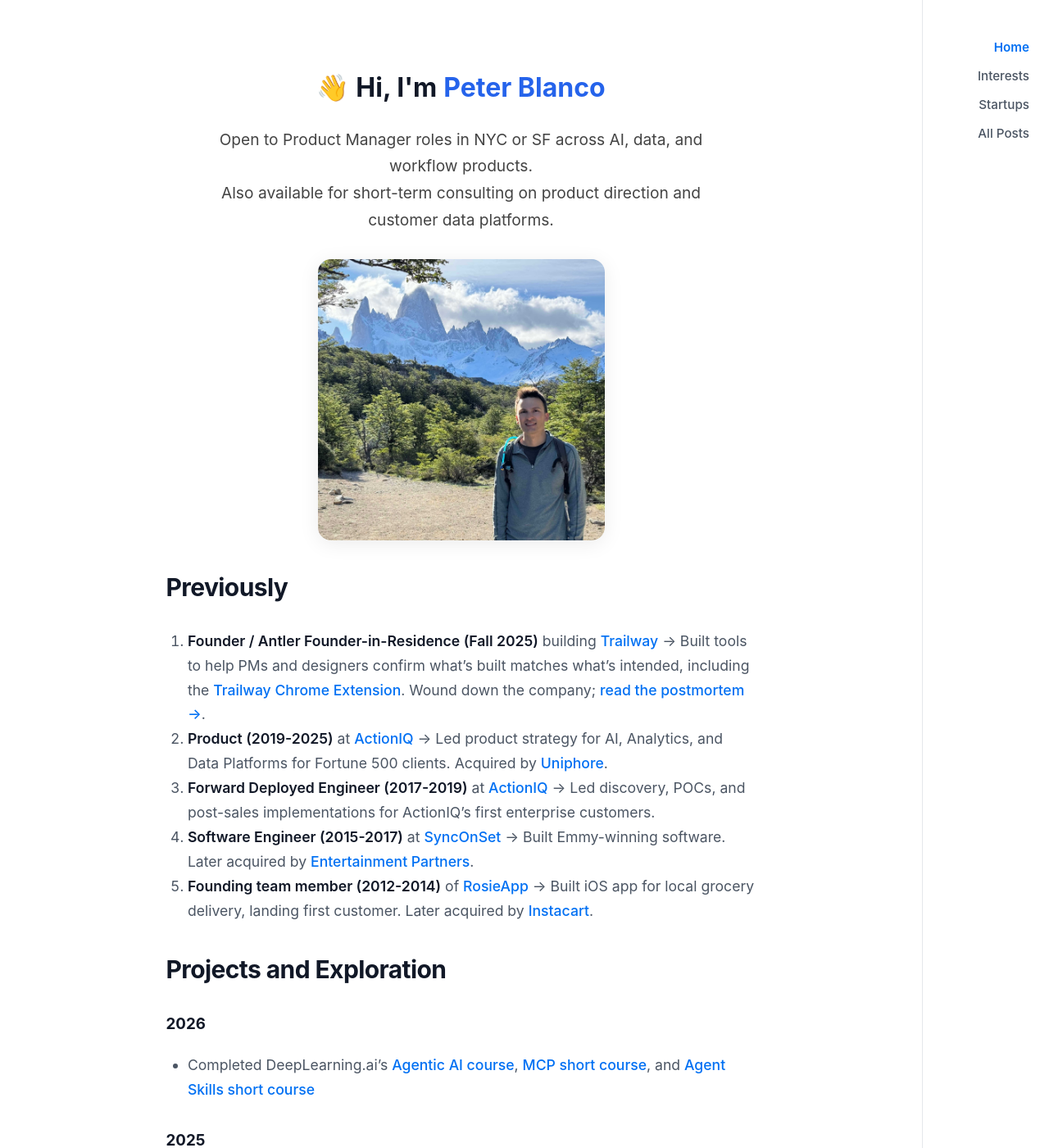
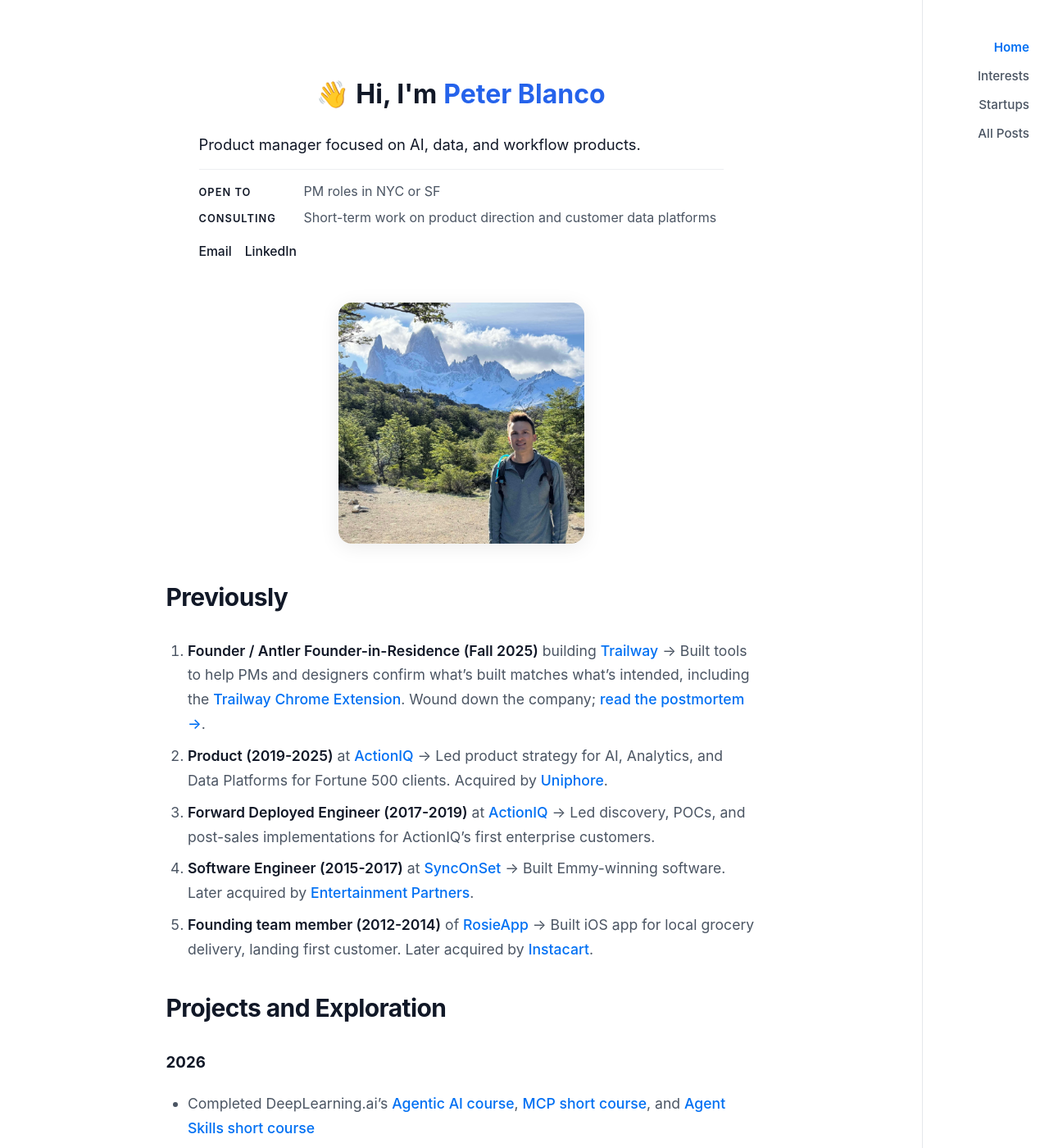
Before and after one commit to PBlanco/pblanco.github.io, a Jekyll site: the page built from index.md, in a window 1280 px wide and 1400 px high. Shown: the whole window at 82% size. Built offline with Jekyll 4.4.1, drawn with Linux system fonts in a browser that asks for light colours.

Commit message:
Update AGENTS guidance and spacing

```diff
--- a/assets/css/styles.css
+++ b/assets/css/styles.css
@@ -61,6 +61,11 @@
   padding: 0;
   font-size: 1rem;
   line-height: 1.5;
+}
+
+main ul li,
+main ol li {
+  margin-bottom: 0.55rem;
 }
 
 main strong {
@@ -374,8 +379,9 @@
   display: flex;
   flex-direction: column;
   align-items: center;
-  margin: 2rem 0 2rem 0;
+  margin: 2.5rem 0 3rem 0;
 }
+
 .intro-greeting {
   font-size: 2rem;
   font-weight: 700;
@@ -383,16 +389,72 @@
   align-items: center;
   gap: 0.5rem;
 }
+
 .intro-name {
   color: #2563eb;
 }
-.intro-desc {
-  margin-top: 1.2rem;
-  font-size: 1.2rem;
-  max-width: 600px;
-  text-align: center;
-  color: #444;
+
+.intro-copy {
+  width: min(100%, 40rem);
+  margin-top: 1.25rem;
 }
+
+.intro-summary {
+  margin: 0;
+  font-size: 1.15rem;
+  line-height: 1.55;
+  text-align: left;
+  color: var(--text-primary);
+}
+
+.intro-meta {
+  margin-top: 0.95rem;
+  padding-top: 0.85rem;
+  border-top: 1px solid rgba(229, 231, 235, 0.7);
+}
+
+.intro-meta p {
+  margin: 0;
+  font-size: 1rem;
+  line-height: 1.6;
+  text-align: left;
+  color: var(--text-secondary);
+  display: grid;
+  grid-template-columns: 7.25rem 1fr;
+  gap: 0.75rem;
+  align-items: baseline;
+}
+
+.intro-meta p + p {
+  margin-top: 0.45rem;
+}
+
+.intro-label {
+  color: var(--text-primary);
+  font-size: 0.8rem;
+  font-weight: 600;
+  letter-spacing: 0.08em;
+  text-transform: uppercase;
+}
+
+.intro-actions {
+  display: flex;
+  flex-wrap: wrap;
+  gap: 1rem;
+  margin-top: 0.95rem;
+  font-size: 0.98rem;
+}
+
+.intro-actions a {
+  color: var(--text-primary);
+  font-weight: 500;
+  background: none;
+}
+
+.intro-actions a:hover {
+  color: var(--primary);
+}
+
 .intro-highlight {
   background: #e0e7ff;
   color: #1e40af;
@@ -404,10 +466,10 @@
   color: #888;
 }
 .intro-img {
-  width: 80%;
+  width: 100%;
   display: block;
-  margin: 0 auto 2rem auto;
-  max-width: 350px;
+  margin: 0 auto 2.5rem auto;
+  max-width: 300px;
   border-radius: 1rem;
   box-shadow: 0 4px 24px rgba(0, 0, 0, 0.08);
 }
@@ -417,6 +479,29 @@
     flex-direction: column;
     align-items: center;
     text-align: center;
+  }
+}
+
+@media (max-width: 768px) {
+  .intro {
+    margin: 2rem 0 2.5rem 0;
+  }
+
+  .intro-copy {
+    margin-top: 1rem;
+  }
+
+  .intro-summary {
+    font-size: 1.1rem;
+  }
+
+  .intro-meta p {
+    grid-template-columns: 1fr;
+    gap: 0.15rem;
+  }
+
+  .intro-label {
+    font-size: 0.76rem;
   }
 }
 
--- a/index.md
+++ b/index.md
@@ -6,8 +6,18 @@
   <div class="intro-greeting">
     <span class="wave">👋</span> Hi, I'm <span class="intro-name">Peter Blanco</span>
   </div>
-  <div class="intro-desc">
-    Open to Product Manager roles in NYC or SF across AI, data, and workflow products.<br/>Also available for short-term consulting on product direction and customer data platforms.
+  <div class="intro-copy">
+    <p class="intro-summary">
+      Product manager focused on AI, data, and workflow products.
+    </p>
+    <div class="intro-meta">
+      <p><span class="intro-label">Open to</span> PM roles in NYC or SF</p>
+      <p><span class="intro-label">Consulting</span> Short-term work on product direction and customer data platforms</p>
+    </div>
+    <div class="intro-actions">
+      <a href="mailto:{{ site.email }}">Email</a>
+      <a href="https://www.linkedin.com/in/{{ site.linkedin_username }}" target="_blank" rel="noopener noreferrer">LinkedIn</a>
+    </div>
   </div>
 </div>
 
```
Also changed, not shown: AGENTS.md (+2 -2 lines), interests.md (+1 -1 lines).
